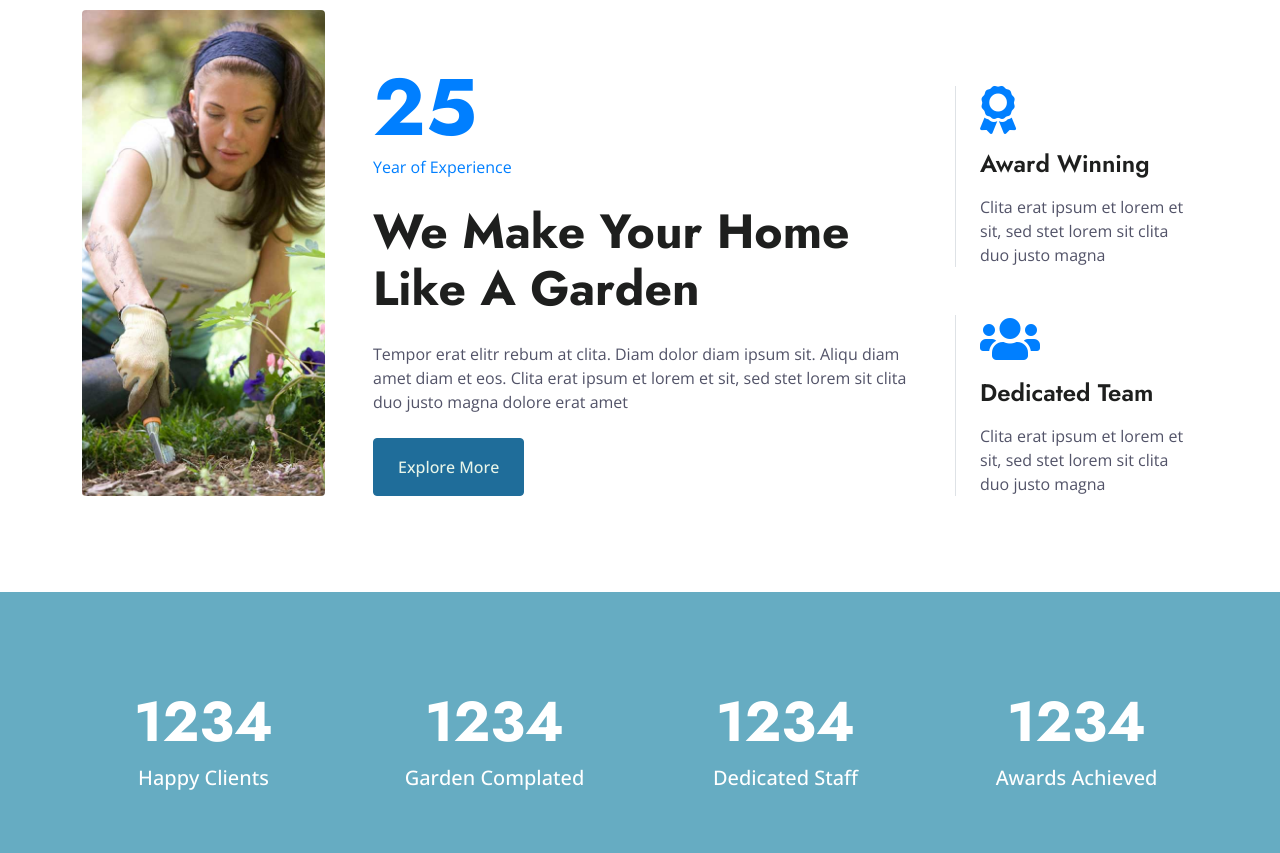
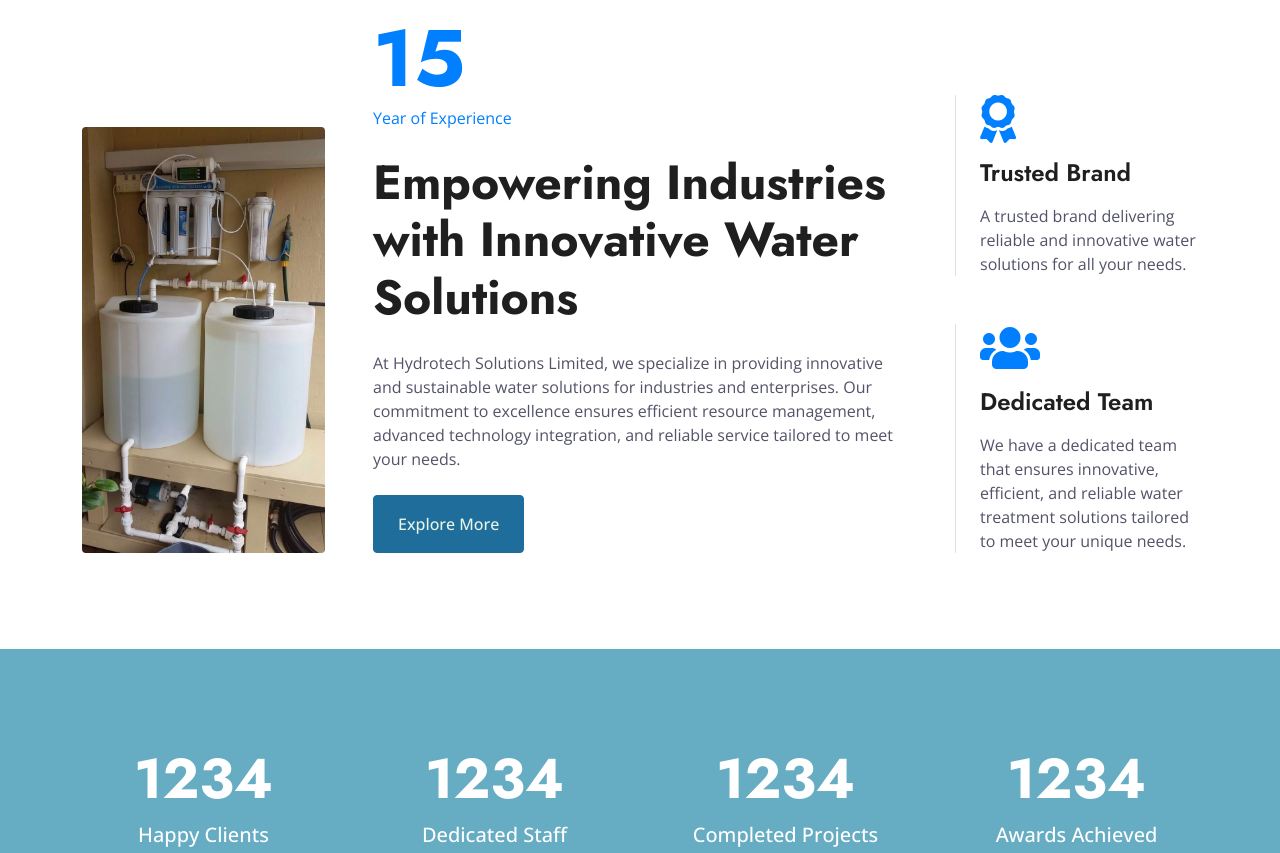
Before and after one commit to Godie360/HSL-Web, a plain HTML site: page about.html in a window 1280 px wide. Shown: the part 540-1393 px from the top of the page. Drawn offline with nearby package versions, Linux system fonts and the light colour scheme; animation ran at ten frames a second.

Commit message:
changes2

```diff
--- a/about.html
+++ b/about.html
@@ -79,11 +79,18 @@
         <div class="navbar-nav ms-auto p-4 p-lg-0">
             <a href="index.html" class="nav-item nav-link active">Home</a>
             <a href="about.html" class="nav-item nav-link">About</a>
-              <a href="service.html" class="nav-item nav-link">Services</a>
+            <div class="nav-item dropdown">
+                <a href="#" class="nav-link dropdown-toggle active" data-bs-toggle="dropdown">Services</a>
+                <div class="dropdown-menu bg-light m-0">
+                    <a href="wt-services.html" class="dropdown-item">Water Treatment</a>
+                    <a href="wtp-services.html" class="dropdown-item">Water Treatment Accessories</a>
+                    <a href="machine-services.html" class="dropdown-item">Machines</a>
+                </div>
+            </div>
             <a href="project.html" class="nav-item nav-link">Projects</a>
             <a href="contact.html" class="nav-item nav-link">Contact</a>
         </div>
-          <a href="" class="btn btn-primary py-4 px-lg-4 rounded-0 d-none d-lg-block">Get A Quote<i class="fa fa-arrow-right ms-3"></i></a>
+        <a href="contact.html" class="btn btn-primary py-4 px-lg-4 rounded-0 d-none d-lg-block">Contact Us Now<i class="fa fa-arrow-right ms-3"></i></a>
     </div>
 </nav>
 <!-- Navbar End -->
@@ -111,13 +118,13 @@
         <div class="container">
             <div class="row g-5 align-items-end">
                 <div class="col-lg-3 col-md-5 wow fadeInUp" data-wow-delay="0.1s">
-                    <img class="img-fluid rounded" data-wow-delay="0.1s" src="img/about.jpg">
+                    <img class="img-fluid rounded" data-wow-delay="0.1s" src="img/hsl/_.jpeg">
                 </div>
                 <div class="col-lg-6 col-md-7 wow fadeInUp" data-wow-delay="0.3s">
-                    <h1 class="display-1 text-primary mb-0">25</h1>
+                    <h1 class="display-1 text-primary mb-0">15</h1>
                     <p class="text-primary mb-4">Year of Experience</p>
-                    <h1 class="display-5 mb-4">We Make Your Home Like A Garden</h1>
-                    <p class="mb-4">Tempor erat elitr rebum at clita. Diam dolor diam ipsum sit. Aliqu diam amet diam et eos. Clita erat ipsum et lorem et sit, sed stet lorem sit clita duo justo magna dolore erat amet</p>
+                    <h1 class="display-5 mb-4">Empowering Industries with Innovative Water Solutions</h1>
+                    <p class="mb-4">At Hydrotech Solutions Limited, we specialize in providing innovative and sustainable water solutions for industries and enterprises. Our commitment to excellence ensures efficient resource management, advanced technology integration, and reliable service tailored to meet your needs.</p>
                     <a class="btn btn-primary py-3 px-4" href="">Explore More</a>
                 </div>
                 <div class="col-lg-3 col-md-12 wow fadeInUp" data-wow-delay="0.5s">
@@ -125,15 +132,15 @@
                         <div class="col-12 col-sm-6 col-lg-12">
                             <div class="border-start ps-4">
                                 <i class="fa fa-award fa-3x text-primary mb-3"></i>
-                                <h4 class="mb-3">Award Winning</h4>
-                                <span>Clita erat ipsum et lorem et sit, sed stet lorem sit clita duo justo magna</span>
+                                <h4 class="mb-3">Trusted Brand</h4>
+                                <span>A trusted brand delivering reliable and innovative water solutions for all your needs.</span>
                             </div>
                         </div>
                         <div class="col-12 col-sm-6 col-lg-12">
                             <div class="border-start ps-4">
                                 <i class="fa fa-users fa-3x text-primary mb-3"></i>
                                 <h4 class="mb-3">Dedicated Team</h4>
-                                <span>Clita erat ipsum et lorem et sit, sed stet lorem sit clita duo justo magna</span>
+                                <span>We have a dedicated team that ensures innovative, efficient, and reliable water treatment solutions tailored to meet your unique needs.</span>
                             </div>
                         </div>
                     </div>
@@ -145,7 +152,7 @@
 
 
     <!-- Facts Start -->
-    <div class="container-fluid facts my-5 py-5" data-parallax="scroll" data-image-src="img/carousel-1.jpg">
+    <div class="container-fluid facts my-5 py-5" data-parallax="scroll" data-image-src="img/water-3853492.jpg">
         <div class="container py-5">
             <div class="row g-5">
                 <div class="col-sm-6 col-lg-3 text-center wow fadeIn" data-wow-delay="0.1s">
@@ -154,11 +161,11 @@
                 </div>
                 <div class="col-sm-6 col-lg-3 text-center wow fadeIn" data-wow-delay="0.3s">
                     <h1 class="display-4 text-white" data-toggle="counter-up">1234</h1>
-                    <span class="fs-5 fw-semi-bold text-light">Garden Complated</span>
+                    <span class="fs-5 fw-semi-bold text-light">Dedicated Staff</span>
                 </div>
                 <div class="col-sm-6 col-lg-3 text-center wow fadeIn" data-wow-delay="0.5s">
                     <h1 class="display-4 text-white" data-toggle="counter-up">1234</h1>
-                    <span class="fs-5 fw-semi-bold text-light">Dedicated Staff</span>
+                    <span class="fs-5 fw-semi-bold text-light">Completed Projects</span>
                 </div>
                 <div class="col-sm-6 col-lg-3 text-center wow fadeIn" data-wow-delay="0.7s">
                     <h1 class="display-4 text-white" data-toggle="counter-up">1234</h1>
```
Also changed, not shown: contact.html (+9 -3 lines), index.html (+1 -1 lines), project.html (+9 -2 lines). Lines whose indentation alone changed are shown as unchanged.
